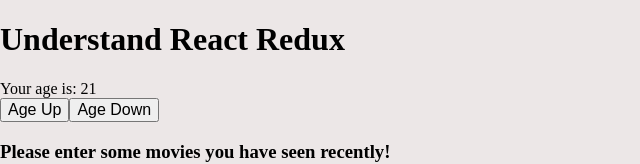
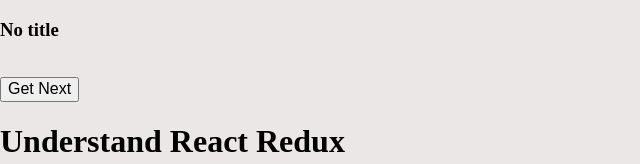
Before and after one commit to dkafle/react-webpack-babel, a React app: page / in a window 1280 px wide. Shown: the top 164 px of the page, without its empty margins (0-640 px from the left). Built offline with nearby package versions, Linux system fonts and the light colour scheme; no server answers.

Commit message:
get remote data

```diff
--- a/src/app.jsx
+++ b/src/app.jsx
@@ -1,11 +1,15 @@
 import React from 'react';
 import 'normalize.css';
 import {connect} from 'react-redux';
+import axios from 'axios';
 
 import "styles/base/_main.sass"  // Global styles
 import "styles/base/_common.sass"  // Global styles
 // import styles from "./app.sass"  // Css-module styles
 import MovieManager from './components/MovieList';
+
+const API_KEY = 'TsBcDznUA5bcQK7u7lYRwEcIvCqHHXmM';
+const random_gif = 'http://api.giphy.com/v1/gifs/random';
 
 class App extends React.Component {
   constructor(props) {
@@ -16,11 +20,29 @@
   }
 
   componentDidMount() {
+    this.getRemoteData();
+  }
 
+  getRemoteData() {
+    const url = random_gif + '?api_key=' + API_KEY;
+    axios.get(url)
+      .then(result => {
+        console.log(result);
+        this.setState({
+          giffy: result.data,
+        })
+      });
   }
+
   render() {
+    const giffy = this.state.giffy;
     return (<div className='App'>
       <div>
+        <div>
+          <h3>{giffy.data ? giffy.data.title : 'No title'}</h3>
+          <img src={giffy.data ? giffy.data.image_url : ''} /> <br/>
+          <button onClick={() =>this.getRemoteData()}>Get Next</button>
+        </div>
         <h1>Understand React Redux</h1>
         <div>
           <div>Your age is: {this.props.age}</div>
```
